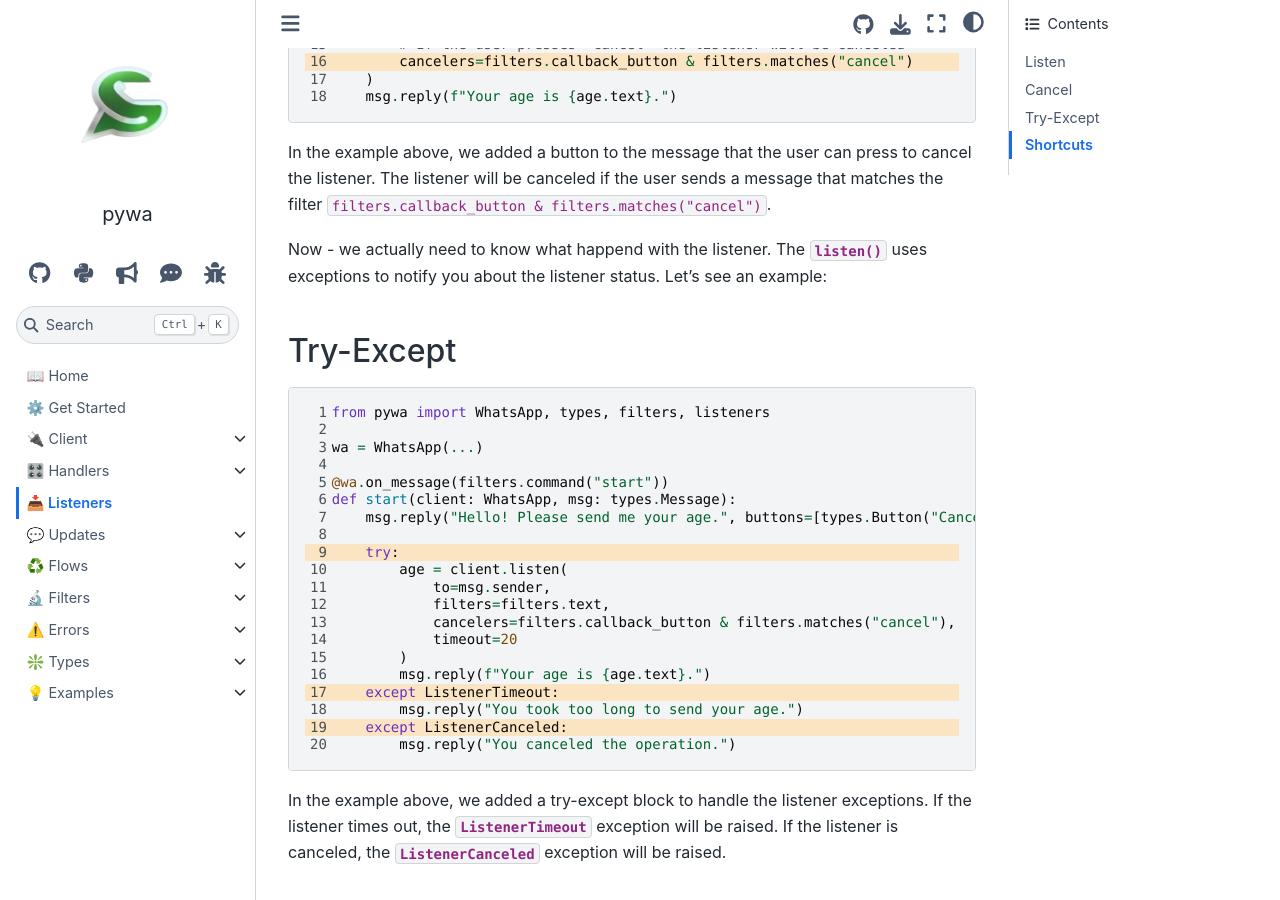
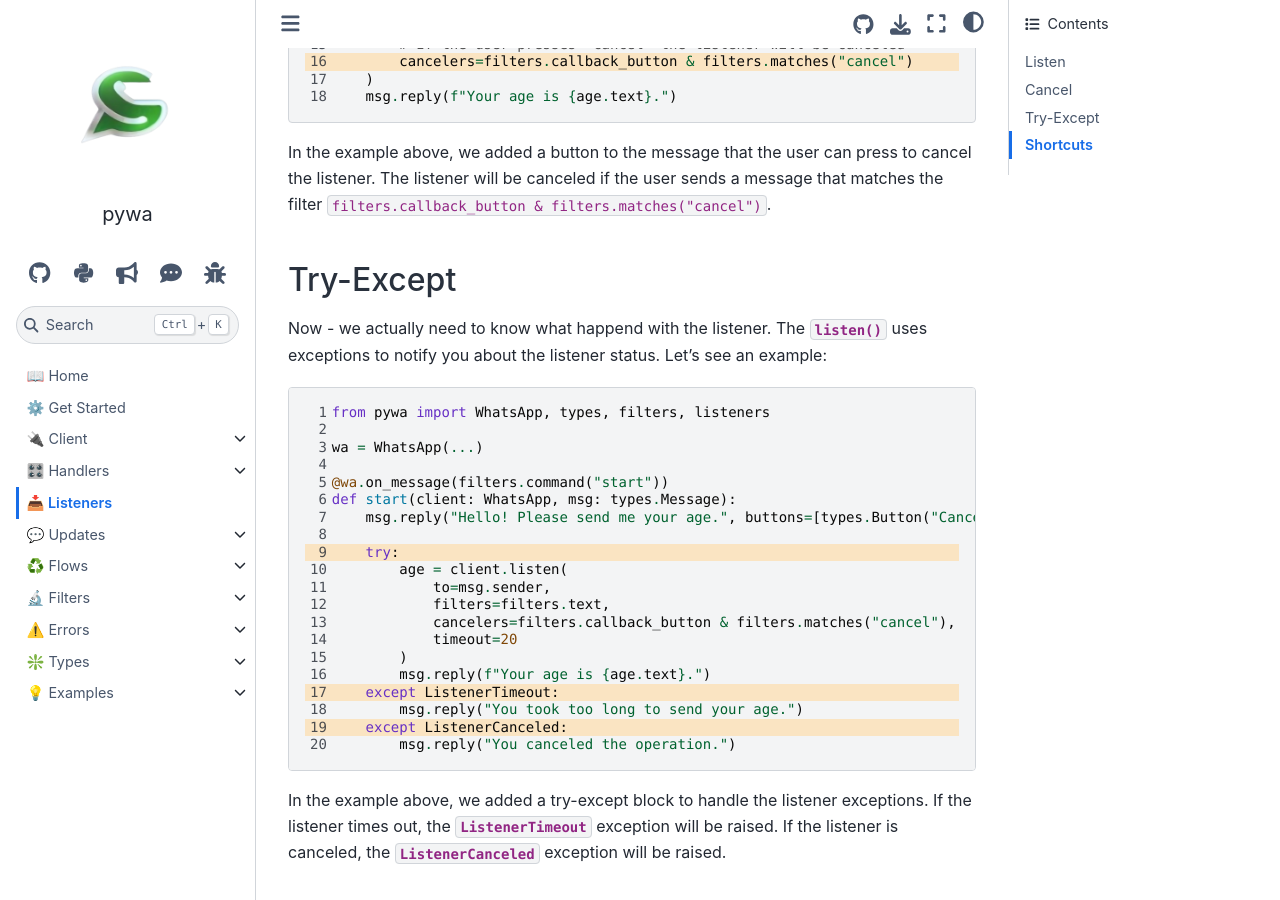
Before and after one commit to david-lev/pywa, a Sphinx documentation site: the page built from docs/source/content/listeners/overview.rst, in a window 1280 px wide and 900 px high, scrolled down 1117 px. Built offline with Sphinx 7.4.7 and the Sphinx Book theme 1.1.4, drawn with Linux system fonts in a browser that asks for light colours; pages that are not in the unit, such as notebooks, are missing from menus; the version number is read from the project's files by our own code.

```diff
--- a/docs/source/content/handlers/overview.rst
+++ b/docs/source/content/handlers/overview.rst
@@ -1,5 +1,6 @@
 🎛️ Handlers
 ==================
+
 .. currentmodule:: pywa.handlers
 
 To handle the updates from WhatsApp, you need a way to receive them. This is done by starting a web server that
--- a/docs/source/content/listeners/overview.rst
+++ b/docs/source/content/listeners/overview.rst
@@ -58,10 +58,12 @@ Now, listeners have a few options that you can use to customize the behavior. fo
 
 In the example above, we added a button to the message that the user can press to cancel the listener. The listener will be canceled if the user sends a message that matches the filter ``filters.callback_button & filters.matches("cancel")``.
 
-Now - we actually need to know what happend with the listener. The :meth:`~pywa.client.WhatsApp.listen` uses exceptions to notify you about the listener status. Let's see an example:
 
 Try-Except
 __________
+
+Now - we actually need to know what happend with the listener. The :meth:`~pywa.client.WhatsApp.listen` uses exceptions to notify you about the listener status. Let's see an example:
+
 
 .. code-block:: python
     :linenos:
```
